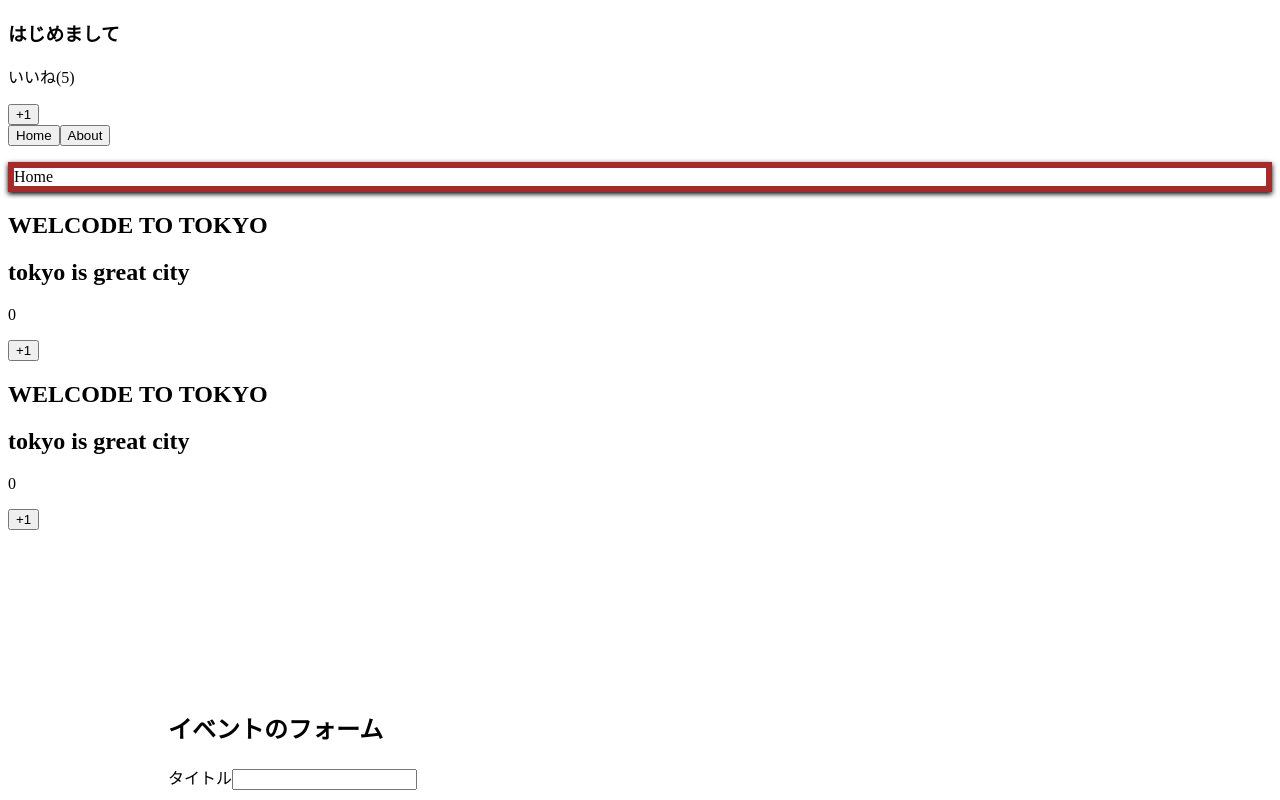
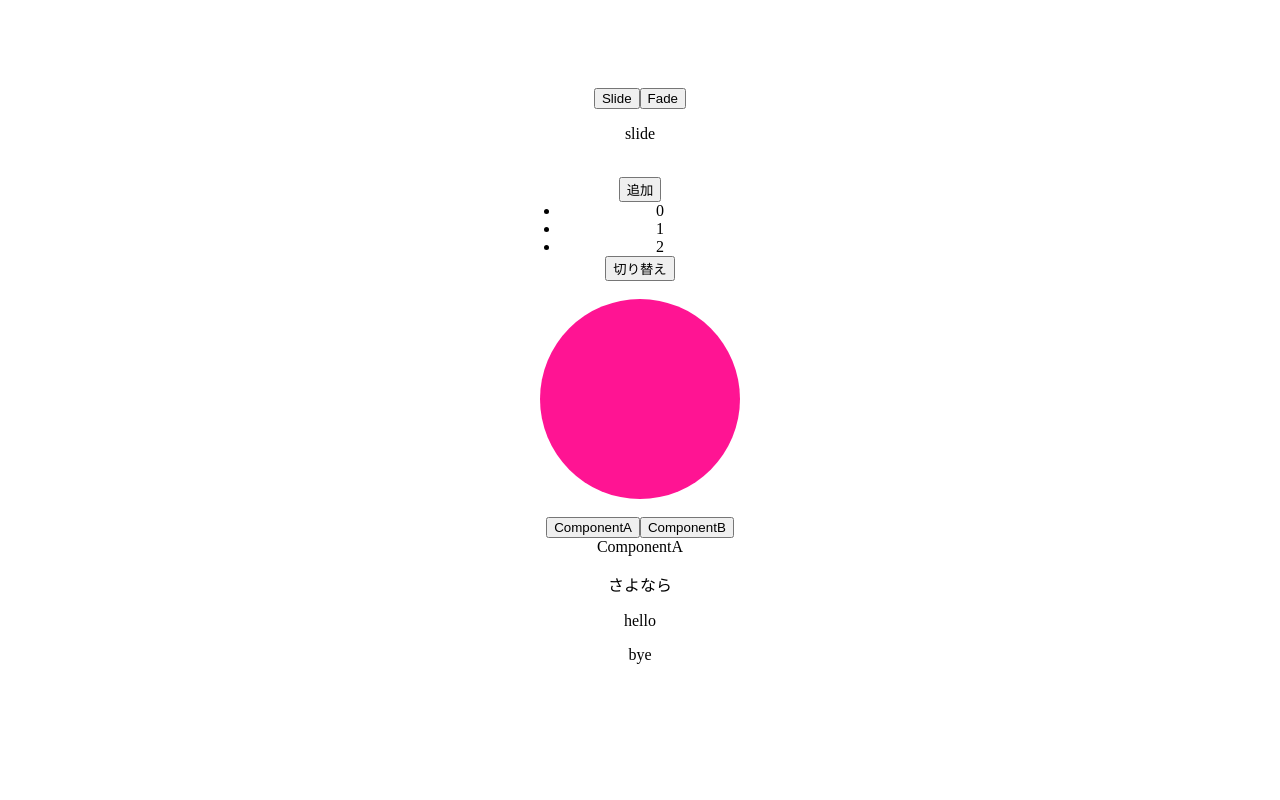
Before and after one commit to t1k2a/udemy-vuejs, a Vue app: page / in a window 1280 px wide. Shown: the top 800 px of the page. Built offline with nearby package versions, Linux system fonts and the light colour scheme.

Commit message:
セクション12まで

```diff
--- a/public/index.html
+++ b/public/index.html
@@ -5,13 +5,19 @@
     <meta http-equiv="X-UA-Compatible" content="IE=edge">
     <meta name="viewport" content="width=device-width,initial-scale=1.0">
     <link rel="icon" href="<%= BASE_URL %>favicon.ico">
+     <link
+    rel="stylesheet"
+    href="https://cdnjs.cloudflare.com/ajax/libs/animate.css/4.1.1/animate.min.css"
+  />
     <title><%= htmlWebpackPlugin.options.title %></title>
   </head>
   <body>
     <noscript>
       <strong>We're sorry but <%= htmlWebpackPlugin.options.title %> doesn't work properly without JavaScript enabled. Please enable it to continue.</strong>
     </noscript>
-    <div id="app"></div>
+    <!-- <div id="app"></div> -->
+    <div id="app2"></div>
+
     <!-- built files will be auto injected -->
   </body>
 </html>
--- /dev/null
+++ b/src/App2.vue
@@ -0,0 +1,200 @@
+<template>
+    <div class="main">
+        <button @click="MyAnimation = 'slide'">Slide</button>
+        <button @click="MyAnimation = 'fade'">Fade</button>
+        <p>{{ MyAnimation }}</p>
+        <br>
+        <button @click="add">追加</button>
+        <ul style="width: 200px; margin: auto;">
+            <transition-group name="fade" tag="div">
+                 <li
+                    style="cursor: pointer;"
+                    v-for="(number, index) in numbers" :key="number"
+                    @click="remove(index)">
+                    {{ number }}
+                </li>
+            </transition-group>
+
+        </ul>
+        <button @click="show = !show">切り替え</button>
+        <br><br>
+        <transition :css="false" @before-enter="before-enter" @enter="enter" @after-enter="afterEnter" @enter-canceled="enterCancelled"
+                    @before-leave="before-leave" @leave="leave" @after-leave="afterLeave" @leave-canceled="leaveCancelled">
+            <div class="circle" v-if="show"></div>
+        </transition>
+        <br>
+        <button @click="MyComponent = 'ComponentA'">ComponentA</button>
+        <button @click="MyComponent = 'ComponentB'">ComponentB</button>
+        <transition name="fade" mode="out-in">
+            <component :is="MyComponent"></component>
+        </transition>
+        <transition name="fade" mode="out-in">
+            <p v-if="show" key="bye">さよなら</p>
+            <p v-if="!show" key="hello">こんにちは</p>
+        </transition>
+        <transition enter-class="" enter-active-class="animate__animated animate__bounce" enter-to-class="" leave-class="" leave-active-class="animate__animated animate__shake" leave-to-class="" appear>
+            <p v-if="show">hello</p>
+        </transition>
+        <transition :name="MyAnimation" appear>
+            <p v-if="show">bye</p>
+        </transition>
+    </div>
+</template>
+
+<script>
+import ComponentA from './components/ComponentA.vue'
+import ComponentB from './components/ComponentB.vue'
+export default{
+    components: {
+        ComponentA,
+        ComponentB,
+    },
+    data() {
+        return {
+            numbers: [0,1,2],
+            nextNumber: 3,
+            show: true,
+            MyAnimation: 'slide',
+            MyComponent: 'ComponentA'
+        };
+    },
+    methods: {
+        randomIndex() {
+            return Math.floor(Math.random() * this.numbers.length)
+        },
+        add() {
+            this.numbers.splice(this.randomIndex(), 0, this.nextNumber);
+            this.nextNumber += 1;
+        },
+        remove(index) {
+            this.numbers.splice(index, 1);
+        },
+        beforeEnter(el) {
+            el.style.transform = "scale(0)";
+        },
+        enter(el, done) {
+            let scale = 0;
+            const interval = setInterval(() => {
+                el.style.transform = `scale(${scale})`;
+                scale += 0.1;
+                if (scale > 1) {
+                    clearInterval(interval);
+                    done();
+                }
+            }, 30);
+        },
+        leave(el, done) {
+            let scale = 1;
+            const interval = setInterval(() => {
+                el.style.transform = `scale(${scale})`;
+                scale -= 0.1;
+                if (scale < 0) {
+                    clearInterval(interval);
+                    done();
+                }
+            }, 30);
+        },
+    }
+}
+</script>
+
+<style scoped>
+.circle {
+    width: 200px;
+    height: 200px;
+    margin: auto;
+    border-radius: 100px;
+    background-color: deeppink;
+}
+
+.fade-move {
+    transition: transform 1s;
+}
+@keyframes fadein {
+    from {
+        opacity: 0;
+        transform: translateY(20px);
+    }
+
+    to {
+        opacity: 1;
+        transform: translateY(0);
+    }
+}
+.fade-enter {
+    /* 現れるときの最初の状態 */
+    opacity: 0;
+}
+
+.slide-enter,
+.slide-leave-to {
+    opacity: 0;
+}
+
+.slide-leave-to {
+    animation: slide-in 0.5s;
+    transition: opacity 0.5s;
+}
+
+.slide-leave-active {
+    animation: slide-in 0.5s reverse;
+    transition: opacity 1s;
+}
+
+.fade-enter-active {
+    /* 現れるときのトランジションの状態 */
+    transition: opacity .5s;
+    transition: opacity 1s;
+}
+.fade-enter-to {
+    /* 現れるときの最後の状態 */
+    opacity: 1;
+}
+.fade-leave {
+    /* 消えるときの最初の状態 */
+    opacity: 1;
+}
+.fade-leave-active {
+    /* 消えるときのトランジションの状態 */
+    transition: opacity .5s;
+    position: absolute;
+    width: 200px;
+}
+.fade-leave-to {
+    /* 消えるときの最後の状態 */
+    opacity: 0;
+}
+
+.slide-enter{
+
+}
+
+.slide-enter-acrive{
+    animation: slide-in 0.5s;
+}
+
+
+.slide-leave-active{
+    animation: slide-in 0.5s reverse;
+}
+
+
+@keyframes slide-in {
+    from {
+        transform: translateX(100px);
+    }
+
+    to {
+        transform: translateX(0);
+    }
+}
+
+
+
+.main {
+    width: 70%;
+    margin: auto;
+    padding-top: 5rem;
+    text-align: center;
+}
+</style>
--- /dev/null
+++ b/src/components/ComponentA.vue
@@ -0,0 +1,3 @@
+<template>
+    <div>ComponentA</div>
+</template>
--- /dev/null
+++ b/src/components/ComponentB.vue
@@ -0,0 +1,3 @@
+<template>
+    <div>ComponentB</div>
+</template>
--- a/src/main.js
+++ b/src/main.js
@@ -1,5 +1,6 @@
 import Vue from 'vue'
 import App from './App.vue'
+import App2 from './App2.vue'
 import LikeNumber from "./components/LikeNumber.vue"
 
 Vue.config.productionTip = false
@@ -17,3 +18,7 @@ Vue.mixin({
 new Vue({
   render: h => h(App),
 }).$mount('#app');
+
+new Vue({
+  render: h => h(App2),
+}).$mount('#app2');
```
